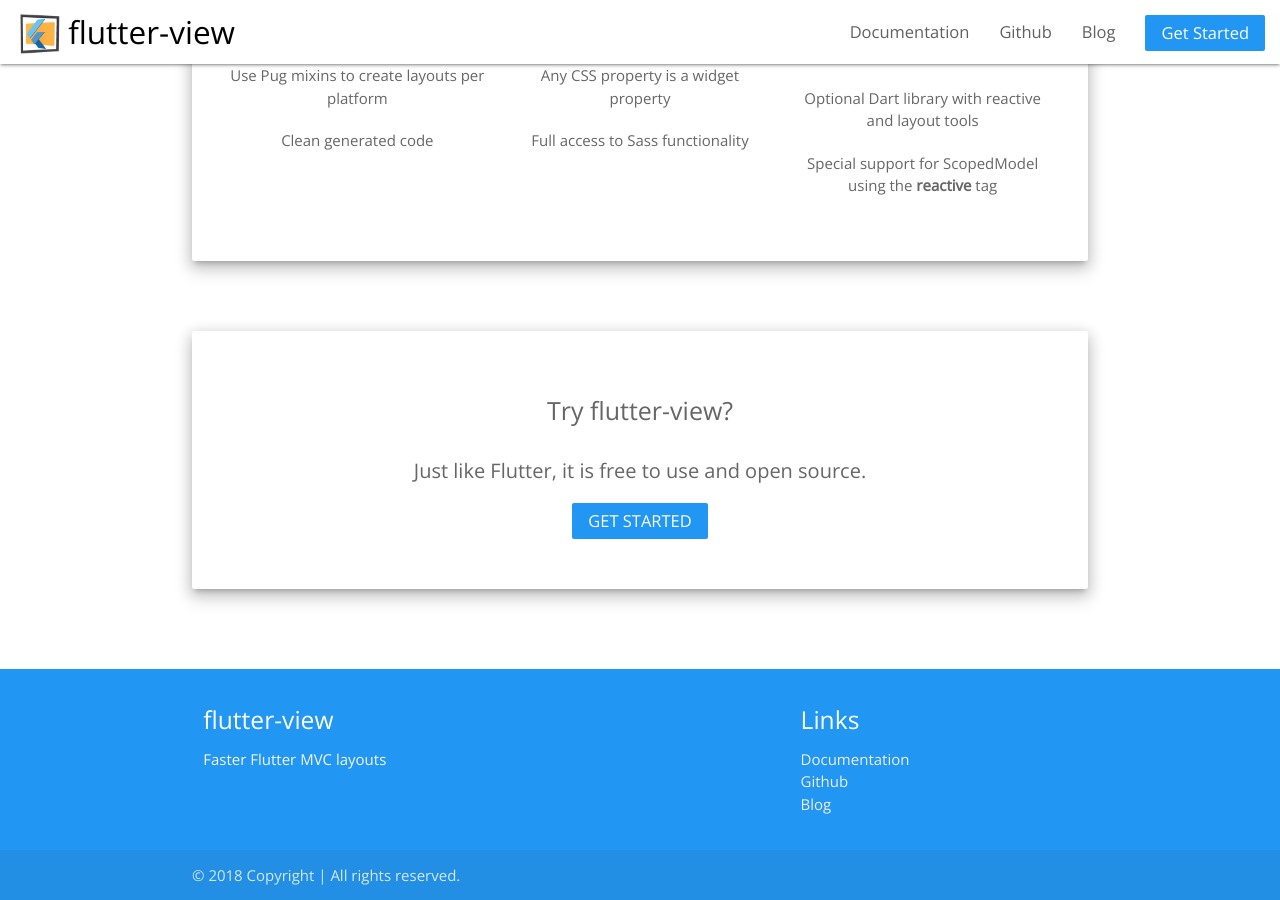
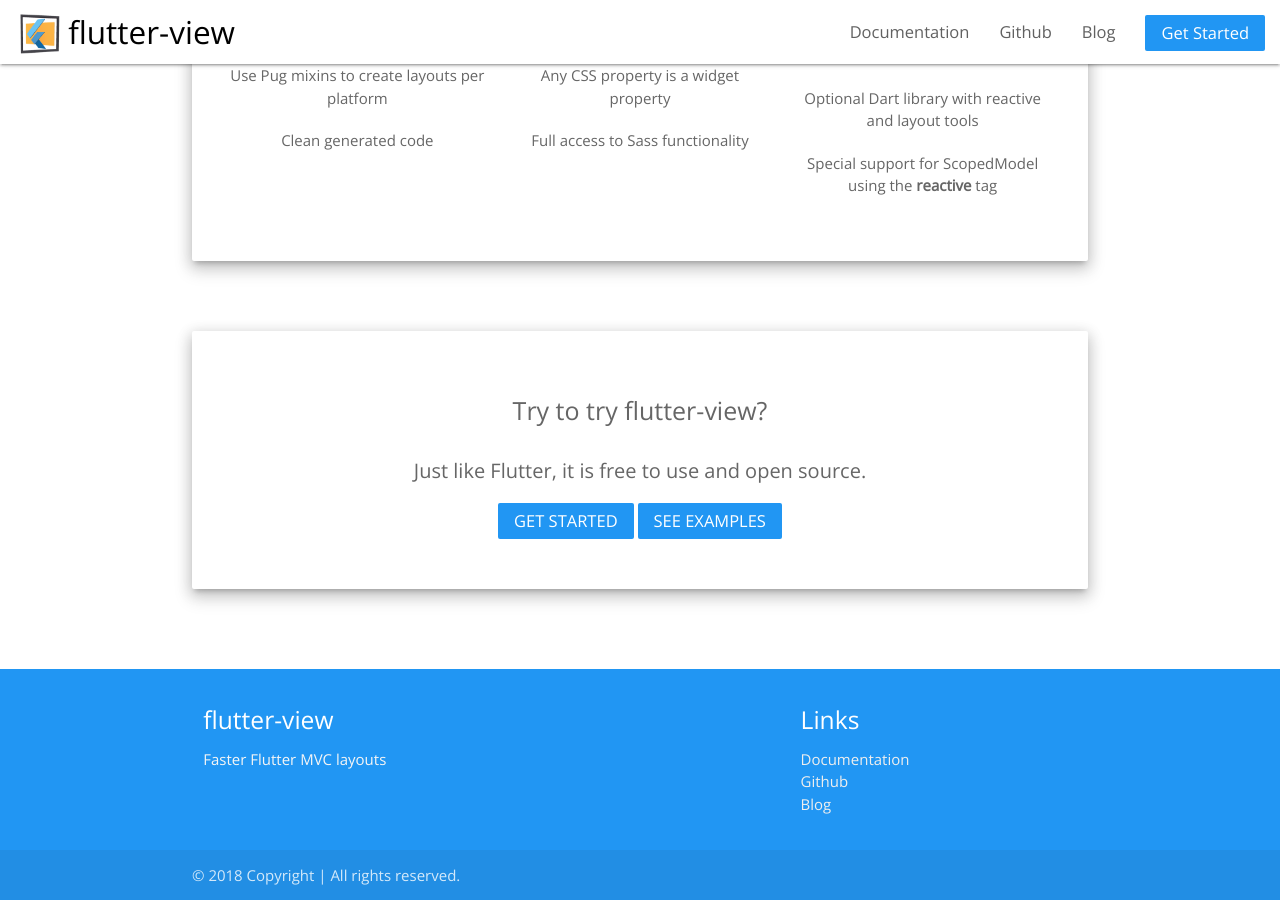
Before and after one commit to flutter-view/website, a Jekyll site: the page built from index.html, in a window 1280 px wide and 900 px high, scrolled down 890 px. Built offline with Jekyll 4.4.1, drawn with Linux system fonts in a browser that asks for light colours; nearby versions of some CDN libraries.

Commit message:
updated website

```diff
--- a/index.html
+++ b/index.html
@@ -49,9 +49,10 @@
 <section id="try">
 	<div class='card z-depth-3'>
 		<div class="card-content">
-			<h1>Try flutter-view?</h1>
+			<h1>Try to try flutter-view?</h1>
 			<h2>Just like Flutter, it is free to use and open source.</h2>
 			<a href="https://flutter-view.gitbook.io" class="get-started waves-effect waves-light btn-flat blue white-text">Get Started</a></li>
+			<a href="https://github.com/flutter-view/examples" class="get-started waves-effect waves-light btn-flat blue white-text">See Examples</a></li>
 		</div>
 	</div>
 </section>
```
